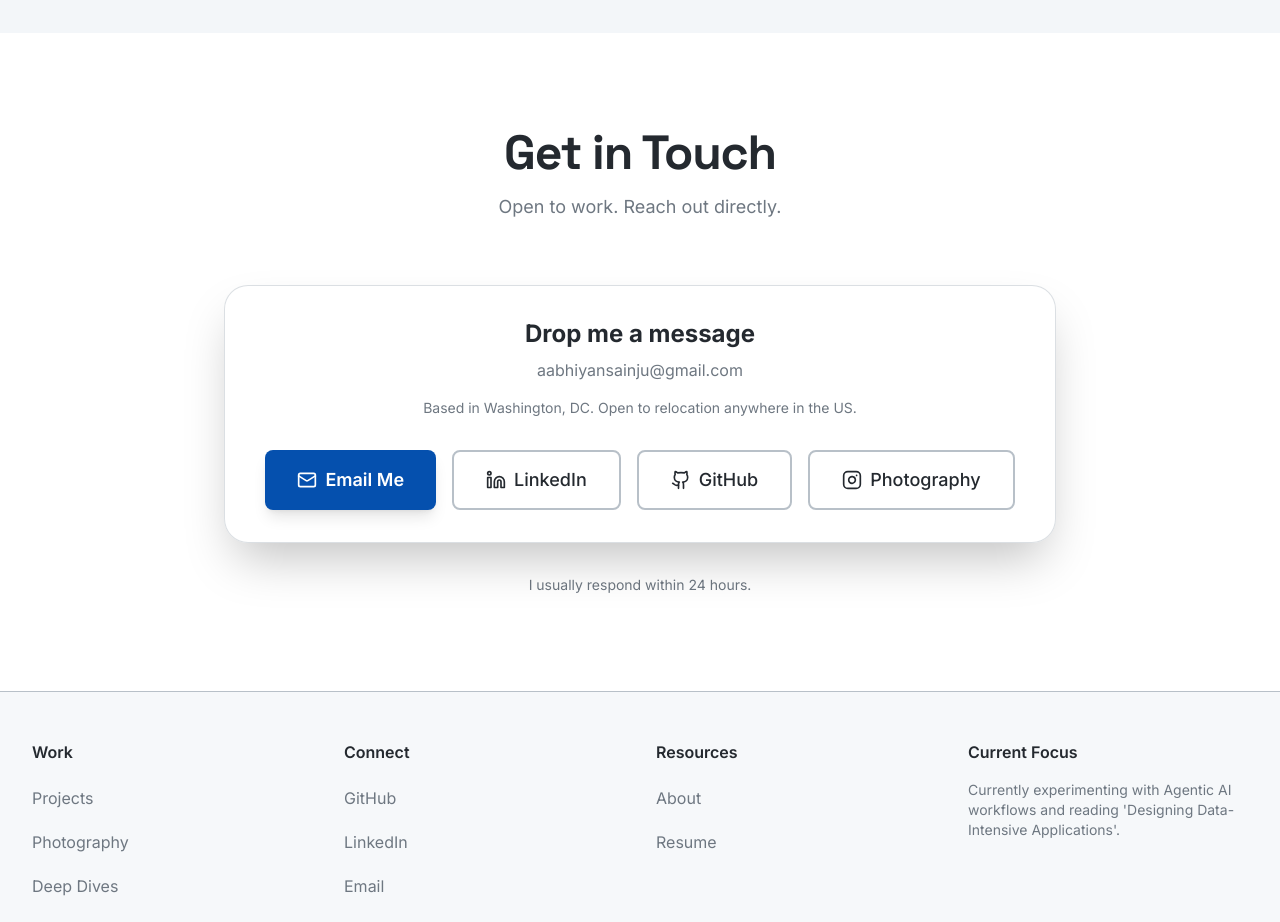
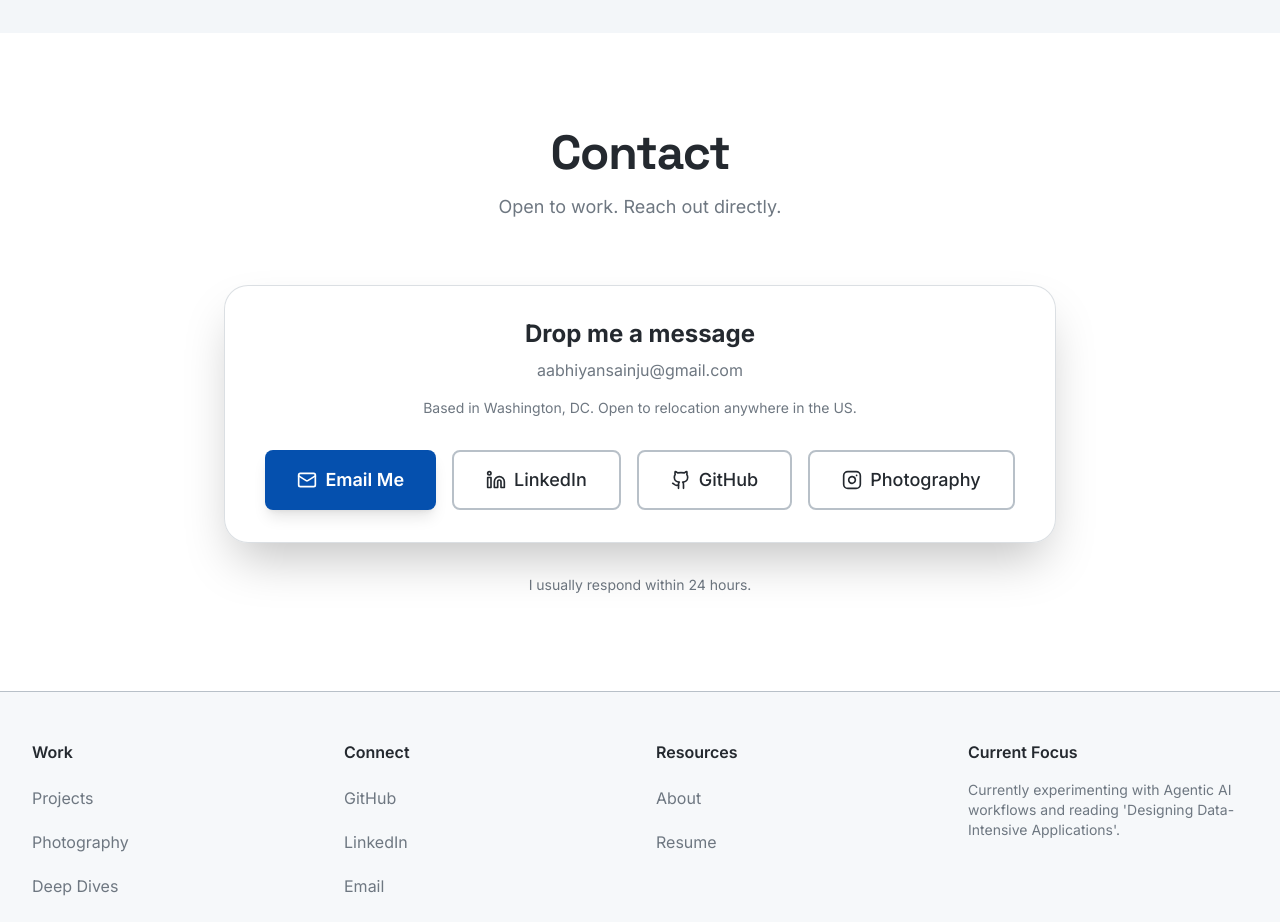
Before and after one commit to aabhiyann/portfolio-abhiyan, a React (Vite) app: page / in a window 1280 px wide. Shown: the part 3020-3942 px from the top of the page. Built offline with nearby package versions, Linux system fonts and the light colour scheme.

Commit message:
fix(contact): rename 'Get in Touch' section title to 'Contact'

```diff
--- a/src/components/ContactSection.tsx
+++ b/src/components/ContactSection.tsx
@@ -14,7 +14,7 @@ const ContactSection: React.FC = () => {
 
       <div className="max-w-4xl mx-auto px-6 md:px-8 text-center relative z-10">
         <SectionTitle
-          title="Get in Touch"
+          title="Contact"
           subtitle="Open to work. Reach out directly."
         />
 
```
